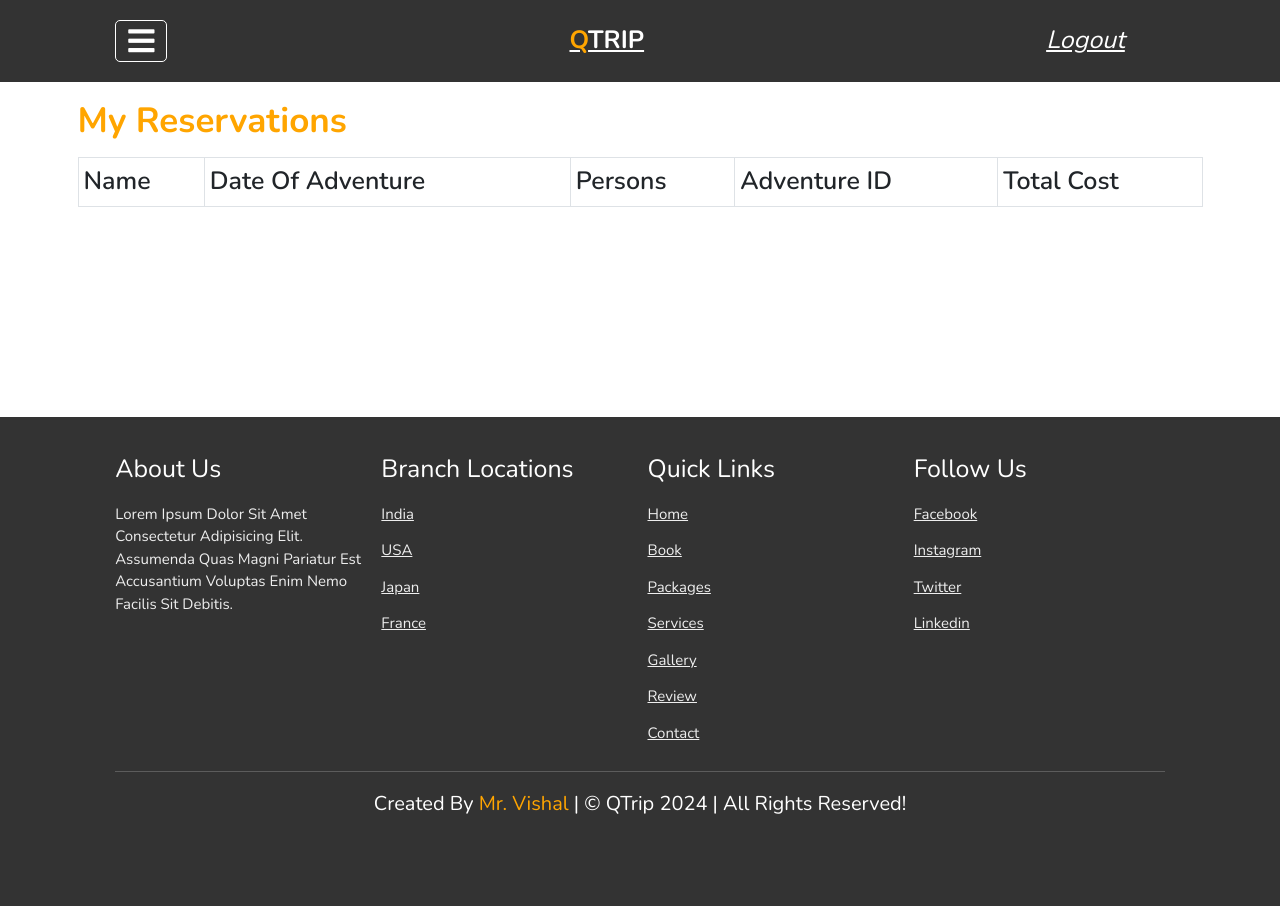
After one commit to kvishalrj/QTrip, a Django app: page /user/my_reservations in a window 1280 px wide. The commit adds this page. Run offline with Django 4.2, Linux system fonts and the light colour scheme; a user stored in the database is signed in; data comes from the database, SQL or seed files in the repository; both versions use the stored data as it was after the commit; lists and menus that the app fills with data are empty.

Commit message:
Added Reservations History

```diff
--- a/static/home/js/script.js
+++ b/static/home/js/script.js
@@ -20,6 +20,11 @@ window.onscroll = () =>{
 }
 
 menu.addEventListener('click', () =>{
+    menu.classList.toggle('fa-times');
+    navbar.classList.toggle('active');
+});
+
+navbar.addEventListener('click', ()=>{
     menu.classList.toggle('fa-times');
     navbar.classList.toggle('active');
 });
--- a/templates/base.html
+++ b/templates/base.html
@@ -30,6 +30,9 @@
     <a href="/" class="logo"><span>Q</span>Trip</a>
 
     <nav class="navbar">
+        {% if user.is_authenticated %}
+        <a href="/user/my_reservations">My Reservations</a>
+        {% endif %}
         <a href="/#home">home</a>
         <a href="/#packages">packages</a>
         <a href="/#services">services</a>
--- /dev/null
+++ b/templates/user/reservations_history.html
@@ -0,0 +1,75 @@
+{% extends "base.html" %}
+
+{% block title %} QTrip Booking History{% endblock title %}
+
+{% block css %}
+
+<link href="https://cdn.jsdelivr.net/npm/bootstrap@5.0.2/dist/css/bootstrap.min.css" rel="stylesheet"
+        integrity="sha384-EVSTQN3/azprG1Anm3QDgpJLIm9Nao0Yz1ztcQTwFspd3yD65VohhpuuCOmLASjC" crossorigin="anonymous">
+
+<style>
+    h1{
+        font-size: 3.5rem;
+        font-weight: bold;
+        margin: 5rem 0;
+        color: #ffa500;
+    }
+
+    #reservation_container{
+        display: block;
+        margin-top: 10rem;
+        margin-bottom: 20rem;
+    }
+
+    th{
+        font-size: 2.5rem;
+        font-weight: 600;
+    }
+
+    td {
+        font-size: 1.8rem;
+    }
+</style>
+
+{% endblock css %}
+
+{% block body %}
+
+<div class="container" id="reservation_container">
+    <h1 class="mb-4">My Reservations</h1>
+    <div class="table-responsive">
+        <table class="table table-striped table-bordered">
+            <thead class="thead-dark">
+                <tr>
+                    <th scope="col">Name</th>
+                    <th scope="col">Date of Adventure</th>
+                    <th scope="col">Persons</th>
+                    <th scope="col">Adventure ID</th>
+                    <th scope="col">Total Cost</th>
+                </tr>
+            </thead>
+            <tbody>
+                {% for reservation in reservations %}
+                    <tr>
+                        <td>{{ reservation.name }}</td>
+                        <td>{{ reservation.date_of_adventure }}</td>
+                        <td>{{ reservation.person }}</td>
+                        <td>{{ reservation.adventure_id }}</td>
+                        <td>${{ reservation.total_cost }}</td>
+                    </tr>
+                {% endfor %}
+            </tbody>
+        </table>
+    </div>
+</div>
+
+{% endblock body %}
+
+{% block js %}
+
+<!-- Bootstrap script -->
+<script src="https://cdn.jsdelivr.net/npm/bootstrap@5.0.2/dist/js/bootstrap.bundle.min.js"
+integrity="sha384-MrcW6ZMFYlzcLA8Nl+NtUVF0sA7MsXsP1UyJoMp4YLEuNSfAP+JcXn/tWtIaxVXM"
+crossorigin="anonymous"></script>
+
+{% endblock js %}
--- a/user/urls.py
+++ b/user/urls.py
@@ -5,5 +5,6 @@ urlpatterns = [
     path('registerPage', views.RegisterPageView.as_view(), name='register_page'),
     path('registerCustomer', views.RegisterCustomerView.as_view(), name='register'),
     path('loginCustomer', views.LoginCustomerView.as_view(), name='login'),
-    path('logoutCustomer', views.LogoutCustomerView.as_view(), name='login'),
+    path('logoutCustomer', views.LogoutCustomerView.as_view(), name='logout'),
+    path('my_reservations', views.MyReservationsView.as_view(), name='myReservations')
 ]
--- a/user/views.py
+++ b/user/views.py
@@ -5,6 +5,7 @@ from django.contrib.auth import authenticate, login, logout
 from django.contrib import messages
 from django.views import View
 from .models import Customers
+from booking.models import Reservation
 
 
 class RegisterPageView(View):
@@ -93,3 +94,10 @@ class LogoutCustomerView(View):
         logout(request)
         messages.success(request, 'Successfully logged out')
         return redirect('/')
+
+class MyReservationsView(View):
+    def get(self, request):
+        user = request.user
+        reservations = Reservation.objects.filter(user=user)
+        context = {'reservations': reservations}
+        return render(request, 'user/reservations_history.html', context)
```
Also changed, not shown: Readme.md, db.sqlite3.
